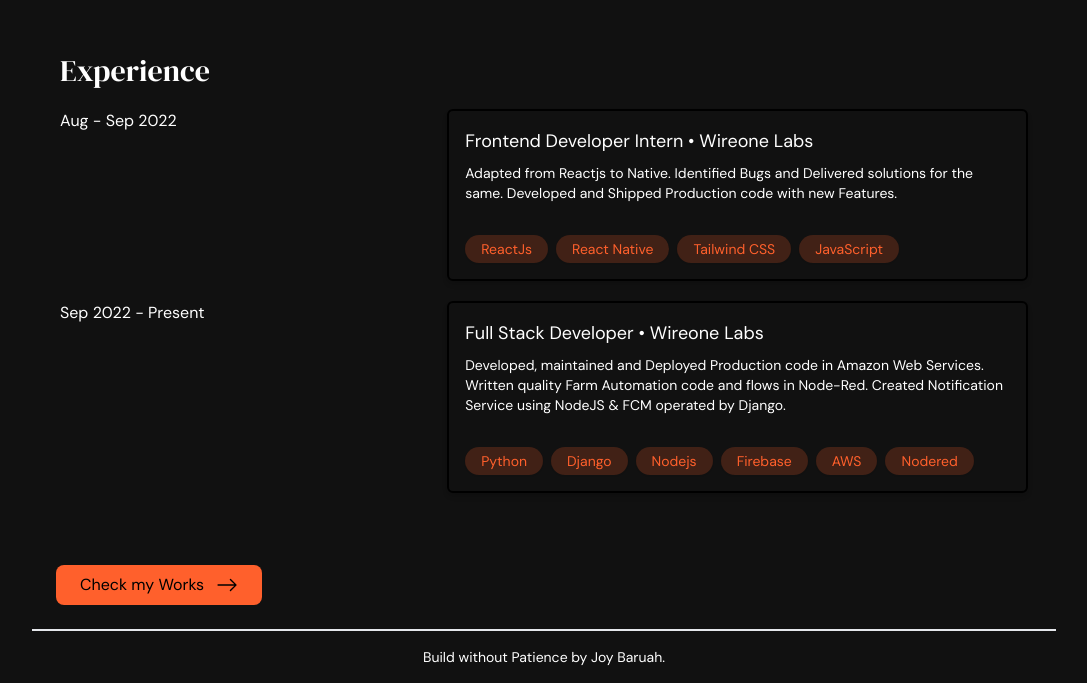
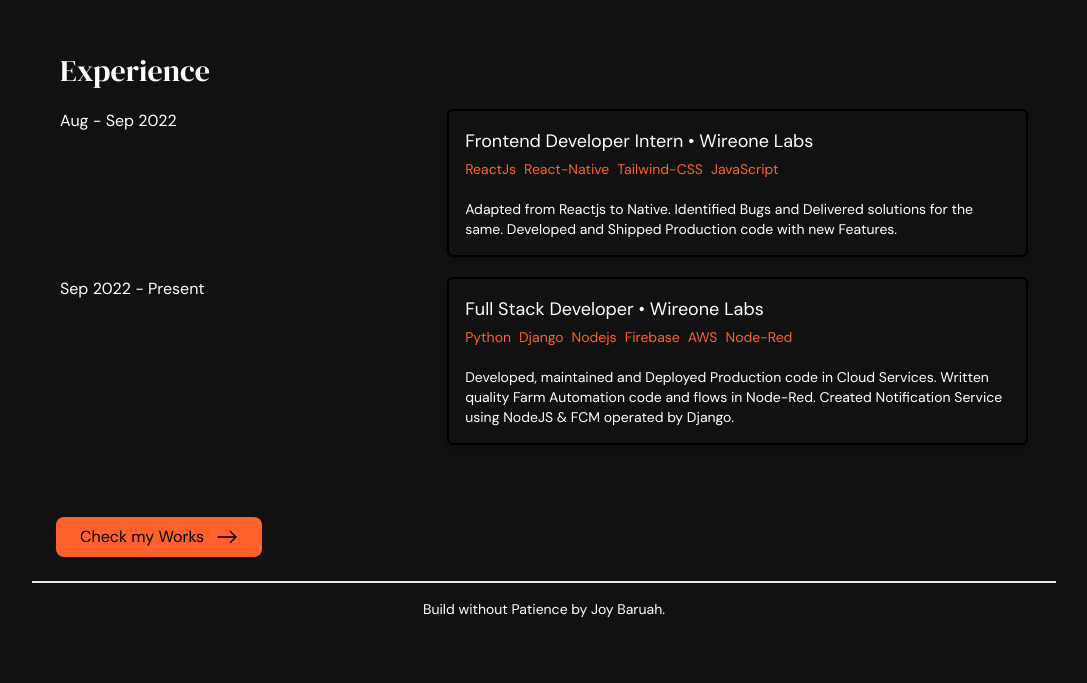
Before and after one commit to Joybaruah/joy-portfolio, a Next.js app: page / in a window 1280 px wide. Shown: the part 916-1599 px from the top of the page, without its empty margins (96-1183 px from the left). After the commit the page ends 1551 px from the top, so only its background shows below. Built offline with nearby package versions, Linux system fonts and the light colour scheme.

Commit message:
Exp card ui

```diff
--- a/components/home/experience/ExpCard.jsx
+++ b/components/home/experience/ExpCard.jsx
@@ -14,13 +14,10 @@
           <h3 style={fontDMSans.style} className="text-text text-lg">
             {exp.title} • {exp.company}
           </h3>
-          <p className="text-text text-sm pt-2" style={fontDMSans.style}>
-            {exp.description}
-          </p>
-          <div className="flex flex-wrap gap-2 mt-8">
+          <div className="flex flex-wrap gap-2">
             {exp.skills.map((s) => {
               return (
-                <div className="bg-primary/20 w-fit px-4 py-1 rounded-full shadow-sm" key={exp.id}>
+                <div className="w-fit py-1 rounded-full shadow-sm" key={exp.id}>
                   <h4 className="text-primary text-sm" style={fontDMSans.style}>
                     {s}
                   </h4>
@@ -28,6 +25,9 @@
               );
             })}
           </div>
+          <p className="text-text text-sm pt-4" style={fontDMSans.style}>
+            {exp.description}
+          </p>
         </div>
       </div>
     </div>
--- a/data/exp.js
+++ b/data/exp.js
@@ -5,14 +5,14 @@
         "company": "Wireone Labs",
         "timeline": "Aug - Sep 2022",
         "description": "Adapted from Reactjs to Native. Identified Bugs and Delivered solutions for the same. Developed and Shipped Production code with new Features.",
-        "skills": ["ReactJs", "React Native", "Tailwind CSS", "JavaScript"]
+        "skills": ["ReactJs", "React-Native", "Tailwind-CSS", "JavaScript"]
     },
     {
         "id": 2,
         "title": "Full Stack Developer",
         "company": "Wireone Labs",
         "timeline": "Sep 2022 - Present",
-        "description": "Developed, maintained and Deployed Production code in Amazon Web Services. Written quality Farm Automation code and flows in Node-Red. Created Notification Service using NodeJS & FCM operated by Django.",
-        "skills": ["Python", "Django", "Nodejs", "Firebase", "AWS", "Nodered"]
+        "description": "Developed, maintained and Deployed Production code in Cloud Services. Written quality Farm Automation code and flows in Node-Red. Created Notification Service using NodeJS & FCM operated by Django.",
+        "skills": ["Python", "Django", "Nodejs", "Firebase", "AWS", "Node-Red"]
     }
 ]
```
